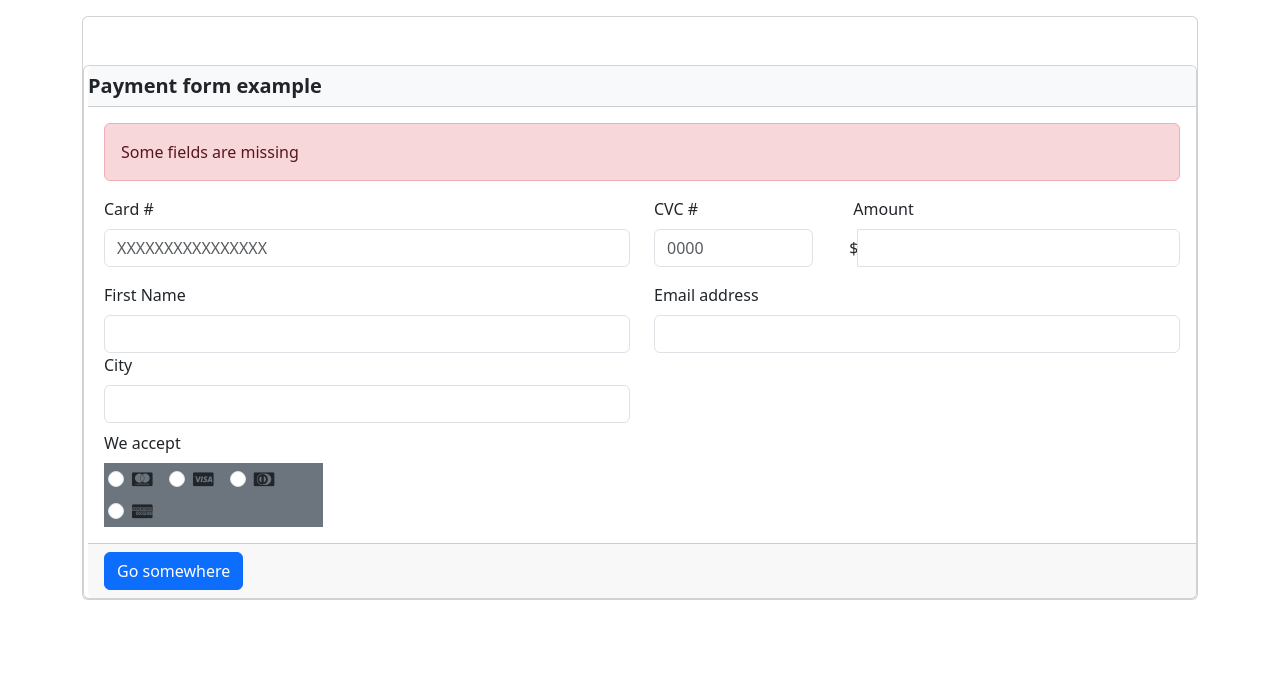
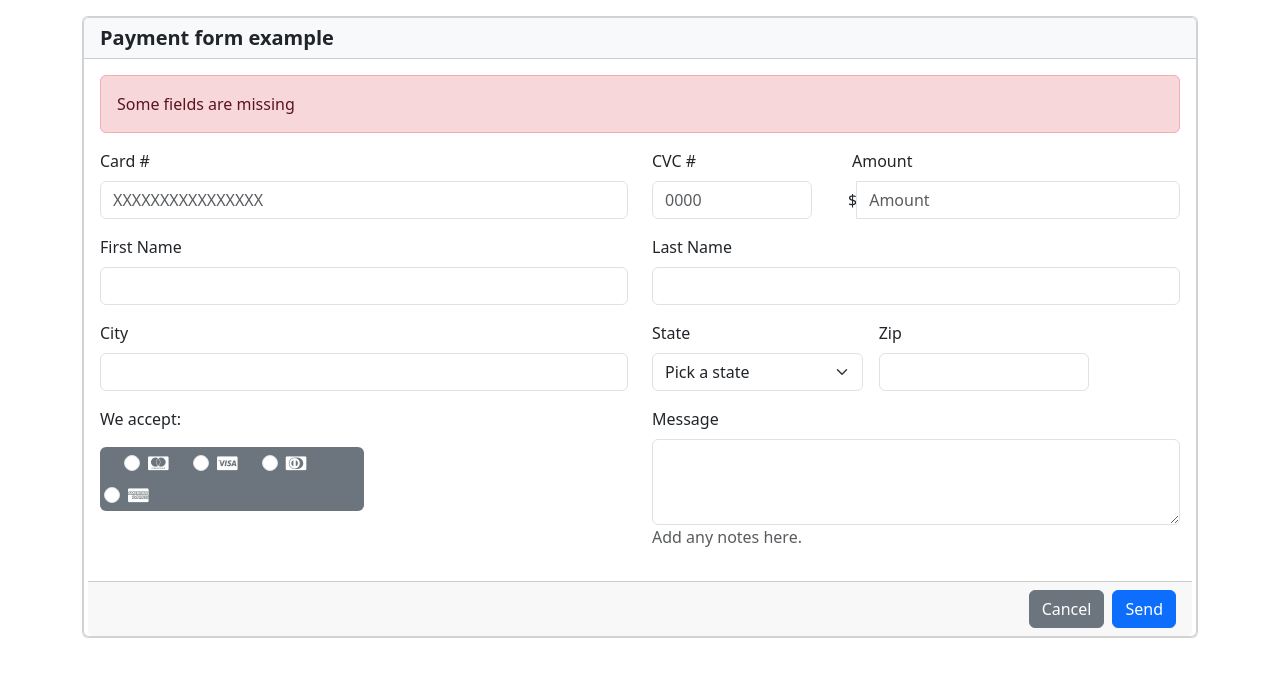
Before and after one commit to 4GeeksAcademy/LucyMacko_HTML5-form, a plain HTML site: page index.html in a window 1280 px wide. Drawn offline with nearby package versions, Linux system fonts and the light colour scheme.

Commit message:
final version

```diff
--- a/index.html
+++ b/index.html
@@ -11,78 +11,107 @@
 <body>
     <div class="container">
         <div class="card mt-3">
-            <div class="card border-1 mt-5 px-0 ps-1">
-                <h5 class="card-header fw-bold bg-light px-0">Payment form example</h4>
-                <div class="card-body">
+            <div class="card px-0">
+                <h5 class="card-header fw-bold bg-light">Payment form example</h4>
+                <div class="card-body pb-0">
+
                     <div class="alert alert-danger" role="alert">
                         Some fields are missing
-                      </div>
+                    </div>
+
                     <div class="row">
                         <div class="col-6">
-                            <label for="exampleInputEmail1" class="form-label">Card #</label>
-                            <input type="email" class="form-control" id="exampleInputEmail1" aria-describedby="emailHelp" placeholder="XXXXXXXXXXXXXXXX">
+                            <label for="cardNum" class="form-label">Card #</label>
+                            <input type="text" class="form-control" id="cardNum" aria-describedby="card" placeholder="XXXXXXXXXXXXXXXX">
                         </div>
                         <div class="col-2">
-                            <label for="exampleInputEmail1" class="form-label">CVC #</label>
-                            <input type="email" class="form-control" id="exampleInputEmail1" aria-describedby="emailHelp" placeholder="0000">
+                            <label for="securityNum" class="form-label">CVC #</label>
+                            <input type="text" class="form-control" id="securityNum" aria-describedby="security" placeholder="0000">
                         </div>
                         <div class="col-4 justify-content-center">
-                            <label for="exampleInputEmail1" class="form-label ps-3"> Amount</label>
+                            <label for="amnount" class="form-label ps-3"> Amount</label>
                             <div class="input-group mb-3">
                                 <span class="input-group-text bg-white border-0 pe-0">$</span>
-                                <input type="text" class="form-control" aria-label="Amount">
+                                <input type="text" class="form-control" aria-label="Amount"placeholder="Amount">
                             </div>
                         </div>
                     </div>
+
                     <div class="row">
                         <div class="col-6">
                             <div>
                                 <label for="firstName" class="form-label">First Name</label>
                                 <input type="firstName" class="form-control" id="firstName" aria-describedby="name">
                             </div>
-                            <div>
+                            <div class="my-3">
                                 <label for="city" class="form-label">City</label>
                                 <input type="city" class="form-control" id="city" aria-describedby="city">
                             </div>
                             <div class="justify-content-start">
-                                <label for="payment" class="form-label my-2">We accept</label>
-                                <div class="col-5 bg-secondary m-0">
-                                    <div class="form-check form-check-inline m-1">
+                                <p class="my-3">We accept:</p>
+                                <div class="w-50 bg-secondary rounded">
+                                    <div class="form-check form-check-inline ms-4">
                                         <input class="form-check-input" type="radio" name="inlineRadioOptions" id="inlineRadio1" value="option1">
-                                        <i class="fa fa-cc-mastercard"></i>
+                                        <i class="fa fa-cc-mastercard fa-xs fa-xs fa-inverse"></i>
                                         <label class="form-check-label" for="inlineRadio1"></label>
                                     </div>
-                                    <div class="form-check form-check-inline m-1">
+                                    <div class="form-check form-check-inline my-1">
                                         <input class="form-check-input" type="radio" name="inlineRadioOptions" id="inlineRadio2" value="option2">
-                                        <i class="fa fa-cc-visa"></i>
+                                        <i class="fa fa-cc-visa fa-xs fa-inverse"></i>
                                         <label class="form-check-label" for="inlineRadio2"></label>
                                     </div>
-                                    <div class="form-check form-check-inline m-1">
+                                    <div class="form-check form-check-inline my-1">
                                         <input class="form-check-input" type="radio" name="inlineRadioOptions" id="inlineRadio3" value="option1">
-                                        <i class="fa fa-cc-diners-club"></i>
+                                        <i class="fa fa-cc-diners-club fa-xs fa-inverse"></i>
                                         <label class="form-check-label" for="inlineRadio3"></label>
                                     </div>
                                     <div class="form-check form-check-inline m-1">
                                         <input class="form-check-input" type="radio" name="inlineRadioOptions" id="inlineRadio4" value="option2">
-                                        <i class="fa fa-cc-amex"></i>
+                                        <i class="fa fa-cc-amex fa-xs fa-inverse"></i>
                                         <label class="form-check-label" for="inlineRadio4"></label>
                                     </div>
                                 </div>
                             </div>
 
-
                         </div>
                         <div class="col-6">
-                            <label for="exampleInputEmail1" class="form-label">Email address</label>
-                            <input type="email" class="form-control" id="exampleInputEmail1" aria-describedby="emailHelp">
+                            <div>
+                                <label for="lastName" class="form-label">Last Name</label>
+                                <input type="lastName" class="form-control" id="lastName" aria-describedby="lastName">
+                            </div>
+                            <form class="row g-3">
+                                <div class="col-md-5">
+                                    <label for="inputState" class="form-label mt-3">State</label>
+                                    <select id="inputState" class="form-select">
+                                      <option selected>Pick a state</option>
+                                      <option value="1">Spain</option>
+                                      <option value="2">France</option>
+                                      <option value="3">Italy</option>
+                                    </select>
+                                </div>
+                                  <div class="col-md-5">
+                                    <label for="inputZip" class="form-label mt-3">Zip</label>
+                                    <input type="text" class="form-control" id="inputZip">
+                                  </div>
+                            </form>
+                                <div class="my-3">
+                                <label for="exampleFormControlTextarea1" class="form-label">Message</label>
+                                <textarea class="form-control" id="exampleFormControlTextarea1" rows="3"></textarea>
+                                <p class="fs-6 text-muted fw-light">Add any notes here.</p>
+                            </div>
+                        </div>
 
+                        <div class="container-fluid px-0">
+                            <div class="card-footer mt-3">
+                                <div class="d-grid d-md-flex justify-content-md-end">
+                                    <button class="btn btn-secondary me-md-2" type="button">Cancel</button>
+                                    <button class="btn btn-primary" type="submit">Send</button>
+                                </div>
+                            </div>
                         </div>
+
                     </div>
-
                 </div>
-                <div class="card-footer">
-                   <a href="#" class="btn btn-primary">Go somewhere</a>
-                  </div>
             </div>
         </div>
     </div>
```
